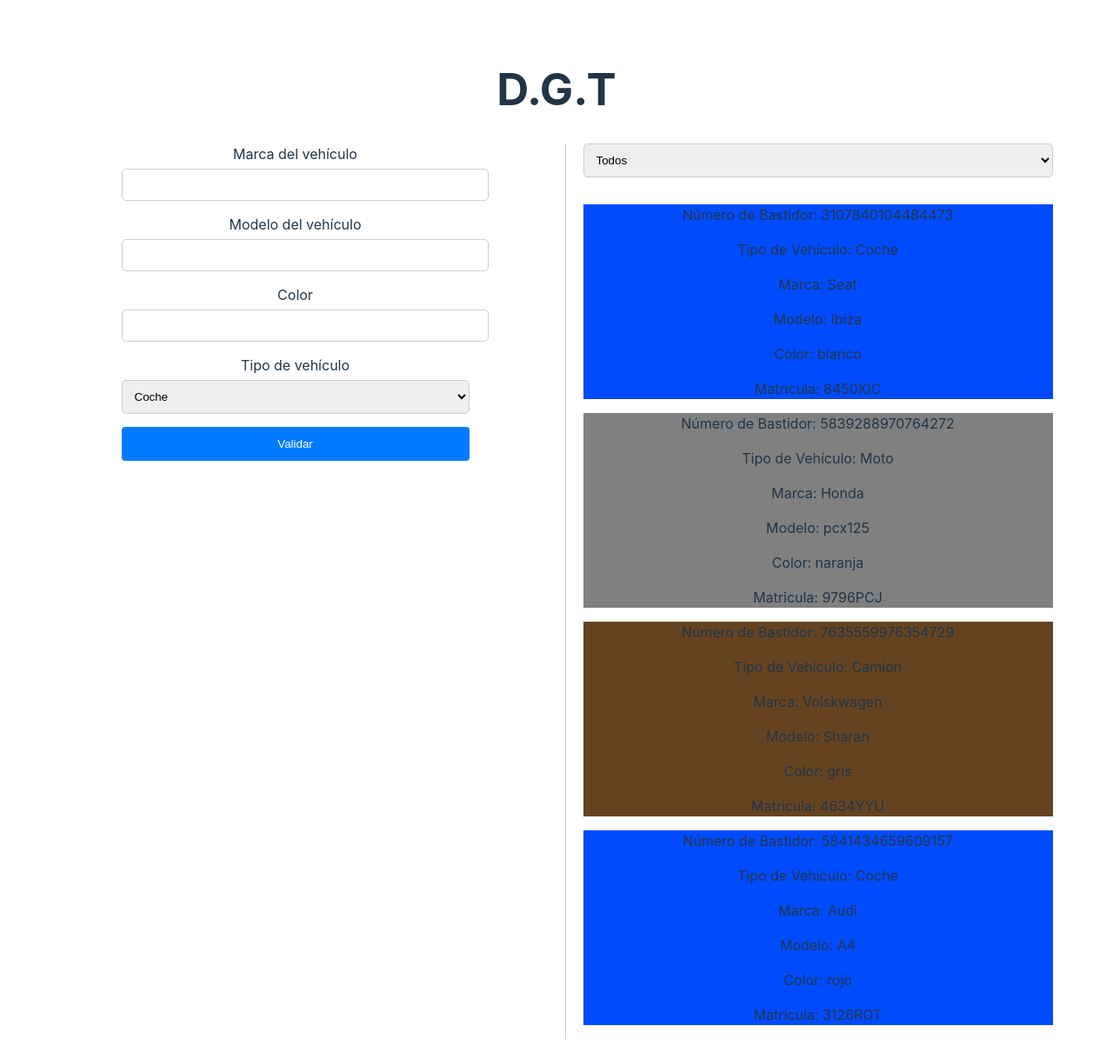
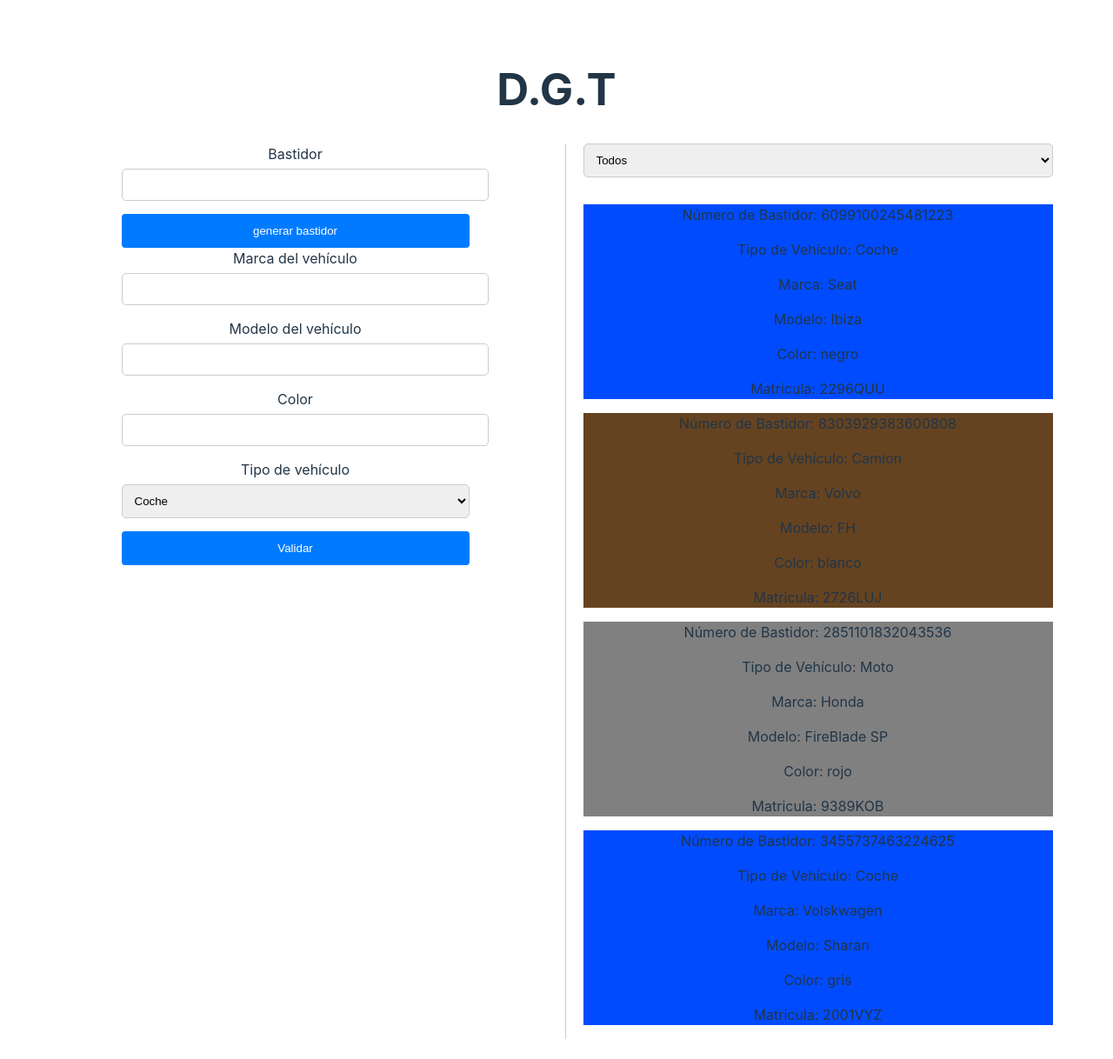
Before and after one commit to isaiasfl/Recuperacion2324, a React (Vite) app in the folder React/RafaelAmador/dia-02-04/: page / in a window 1280 px wide. Shown: the top 1218 px of the page at 87% size. Built offline with nearby package versions, Linux system fonts and the light colour scheme; data requests are answered from the project's data file.

Commit message:
Arreglo de cosas

```diff
--- a/React/RafaelAmador/dia-02-04/server/db.json
+++ b/React/RafaelAmador/dia-02-04/server/db.json
@@ -1,44 +1,44 @@
 {
   "altas": [
     {
-      "id": "846a",
-      "bastidor": "3107840104484473",
+      "id": "e42e",
+      "bastidor": "6099100245481223",
       "marca": "Seat",
       "modelo": "Ibiza",
       "tipo": "Coche",
+      "color": "negro",
+      "fecha": "09/04/2024",
+      "matricula": "2296QUU"
+    },
+    {
+      "id": "ea64",
+      "bastidor": "8303929383600808",
+      "marca": "Volvo",
+      "modelo": "FH",
+      "tipo": "Camion",
       "color": "blanco",
       "fecha": "09/04/2024",
-      "matricula": "8450XIC"
+      "matricula": "2726LUJ"
     },
     {
-      "id": "065d",
-      "bastidor": "5839288970764272",
+      "id": "e9c0",
+      "bastidor": "2851101832043536",
       "marca": "Honda",
-      "modelo": "pcx125",
+      "modelo": "FireBlade SP",
       "tipo": "Moto",
-      "color": "naranja",
+      "color": "rojo",
       "fecha": "09/04/2024",
-      "matricula": "9796PCJ"
+      "matricula": "9389KOB"
     },
     {
-      "id": "a906",
-      "bastidor": "7635559976354729",
+      "id": "ddaf",
+      "bastidor": "3455737463224625",
       "marca": "Volskwagen",
       "modelo": "Sharan",
-      "tipo": "Camion",
+      "tipo": "Coche",
       "color": "gris",
       "fecha": "09/04/2024",
-      "matricula": "4634YYU"
-    },
-    {
-      "id": "34ca",
-      "bastidor": "5841434659609157",
-      "marca": "Audi",
-      "modelo": "A4",
-      "tipo": "Coche",
-      "color": "rojo",
-      "fecha": "09/04/2024",
-      "matricula": "3126ROT"
+      "matricula": "2001VYZ"
     }
   ]
 }
--- a/React/RafaelAmador/dia-02-04/src/components/Form.jsx
+++ b/React/RafaelAmador/dia-02-04/src/components/Form.jsx
@@ -6,17 +6,15 @@ import { postVehiculo } from "../helper/postVehiculo";
 import { generarBastidor } from "../helper/generateBastidor";
 
 const Form = () => {
+    const [bastidor, setBastidor] = useState("")
     const [marca, setMarca] = useState("")
     const [modelo, setModelo] = useState("")
     const [color, setColor] = useState("")
     const [vehiculo, setVehiculo] = useState("Coche")
-
     const handleSubmit = async (event) => {
       event.preventDefault();
 
-
-        if ( !marca || !modelo || !color) {
-
+      if (!marca || !modelo || !color || !bastidor) {
           Swal.fire({
               icon: 'error',
               title: 'Oops...',
@@ -24,17 +22,26 @@ const Form = () => {
           });
 
           return;
-        }else {
+      } else {
           const fecha = generarFechaActual();
           try {
               const matricula = await generarMatricula();
-              const bastidor = await generarBastidor();
+              const result = await Swal.fire({
+                icon: 'question',
+                title: '¿Estás seguro?',
+                html: `Confirmar vehículo: ${vehiculo} con marca: ${marca}, modelo: ${modelo}, color: ${color}, bastidor: ${bastidor} tiene matrícula: <span style="color: red; font-weight: bold;">${matricula}</span>`,
+                showCancelButton: true,
+                confirmButtonText: 'Confirmar',
+                cancelButtonText: 'Cancelar',
+            });
+              if (result.isConfirmed) {
                   await postVehiculo(bastidor, vehiculo, marca, modelo, color, matricula, fecha);
                   Swal.fire({
                       icon: 'success',
                       title: 'Formulario enviado!',
                       text: 'Los datos se han enviado correctamente.',
                   });
+              }
           } catch (error) {
               console.error('Error al generar matrícula o enviar datos:', error);
               Swal.fire({
@@ -44,16 +51,36 @@ const Form = () => {
               });
           }
       }
-        setMarca("")
-        setModelo("")
-        setColor("")
-        setVehiculo("Coche")
+
+      setMarca("");
+      setModelo("");
+      setColor("");
+      setBastidor("");
+      setVehiculo("Coche");
   }
 
 
   return (
     <>
       <form onSubmit={handleSubmit} style={{ maxWidth: '400px', margin: '0 auto', textAlign: 'center' }}>
+      <label style={{ display: 'block', marginBottom: '5px' }}>Bastidor</label>
+      <input
+          type="text"
+          name="bastidor"
+          value={bastidor}
+          readOnly
+          onChange={(e) => setBastidor(e.target.value)}
+          style={{ width: '100%', padding: '10px', marginBottom: '15px', borderRadius: '5px', border: '1px solid #ccc' }}
+      />
+      <input
+          type="button"
+          value="generar bastidor"
+          onClick={async () => {
+              const nuevoBastidor = await generarBastidor();
+              setBastidor(nuevoBastidor);
+          }}
+          style={{ backgroundColor: '#007bff', color: 'white', padding: '12px 20px', border: 'none', borderRadius: '4px', cursor: 'pointer', width: '100%' }}
+      />
         <label style={{ display: 'block', marginBottom: '5px' }}>Marca del vehículo</label>
         <input
           type="text"
--- a/React/RafaelAmador/dia-02-04/src/helper/getVehiculos.js
+++ b/React/RafaelAmador/dia-02-04/src/helper/getVehiculos.js
@@ -1,10 +1,16 @@
 const apiUrl="http://localhost:4000/altas";
 
-export async function getVehiculos(callback){
+export async function getVehiculos(callback, tipoVehiculo){
     try{
         const response = await fetch(apiUrl);
         const data = await response.json();
-        callback(data);
+        if(tipoVehiculo=="Todos"){
+            callback(data);
+        }else{
+            const vehiculoConcreto = data.filter(vehiculo => vehiculo.tipo === tipoVehiculo)
+            callback(vehiculoConcreto)
+        }
+
     }catch(error){
         console.error(error);
     }
--- a/React/RafaelAmador/dia-02-04/src/pages/MainPage.jsx
+++ b/React/RafaelAmador/dia-02-04/src/pages/MainPage.jsx
@@ -8,40 +8,13 @@ const MainPage = () => {
   const [vehiculos, setVehiculos] = useState([]);
   const [tipo, setTipo] = useState("Todos")
 
-  if(tipo=="Todos"){
+
     useEffect(() => {
-
       getVehiculos((data) => {
         setVehiculos(data);
-      });
-    }, [vehiculos]);
-  }
-  if(tipo=="Coche"){
-    useEffect(() => {
+      }, tipo)
 
-      getCoches((data) => {
-        setVehiculos(data);
-      });
-    }, [vehiculos]);
-  }
-  if(tipo=="Moto"){
-    useEffect(() => {
-
-      getMotos((data) => {
-        setVehiculos(data);
-      });
-    }, [vehiculos]);
-  }
-  if(tipo=="Camion"){
-    useEffect(() => {
-
-      getCamion((data) => {
-        setVehiculos(data);
-      });
-    }, [vehiculos]);
-  }
-
-
+    }, [vehiculos, tipo]);
   return (
     <div style={{ display: "flex", flexDirection: "column", alignItems: "center", width: "100%", maxWidth: "1200px", margin: "0 auto" }}>
       <Header />
```
Lines whose indentation alone changed are shown as unchanged.
